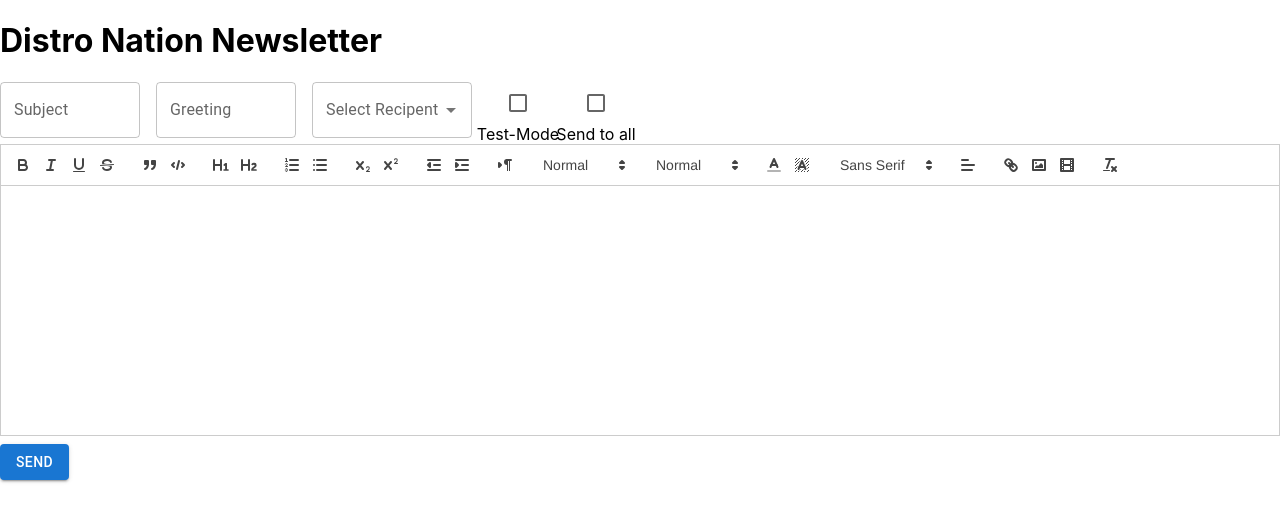
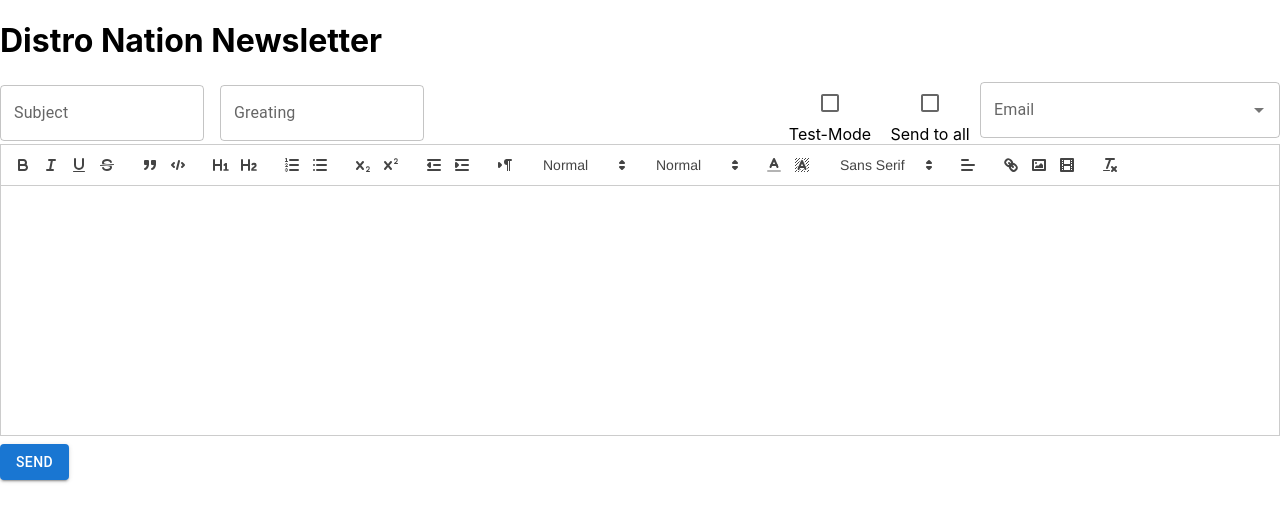
Before and after one commit to agreen757/dn_newsletter, a React (Create React App) app: page / in a window 1280 px wide. Shown: the top 522 px of the page. Built offline with nearby package versions, Linux system fonts and the light colour scheme; no server answers.

Commit message:
restoring formatting to newsletter

```diff
--- a/src/components/NewsletterForm.js
+++ b/src/components/NewsletterForm.js
@@ -31,8 +31,6 @@ const NewsletterForm = () => {
   const [emailList, setEmailList] = useState([]);
   const [sendAll, setSendAll] = useState(false);
   const [testing, setTesting] = useState(false);
-  const [month, setMonth] = useState('');
-  const [year, setYear] = useState('');
 
   //array of months
   const months = [
@@ -159,11 +157,11 @@ const NewsletterForm = () => {
     <h1>Distro Nation Newsletter</h1>
 
     <form onSubmit={handleSubmit}>
-    <Grid container spacing={10} justifyContent='space-between' alignItems={'center'}>
-        <Grid item xl={100}>
+    <Grid container spacing={15} justifyContent='space-between' alignItems={'center'}>
+        <Grid item xl={10}>
           <Grid container direction={'row'} spacing={2}>
 
-            <Grid item xs={2}>
+            <Grid item xs={5}>
                 <TextField
                 id="subject"
                 label="Subject"
@@ -171,27 +169,20 @@ const NewsletterForm = () => {
                 value={subject}
                 onChange={(e) => setSubject(e.target.value)} />
             </Grid>
-            <Grid item xs={2}>
+            <Grid item xs={5}>
               <TextField
                 id="greating"
-                label="Greeting"
+                label="Greating"
                 variant="outlined"
                 value={greating}
                 onChange={(e) => setGreating(e.target.value)} />
             </Grid>
-            <Grid item xs={2}>
-              <FormControl>
-                  <Autocomplete
-                      id="email"
-                      options={emailList}
-                      getOptionLabel={(option) => option.name}
-                      style={{ width: '10em' }}
-                      renderInput={(params) => <TextField {...params} label="Select Recipent" variant="outlined" />}
-                      onChange={(e, value) => setEmail(value.creator?value.creator.email:'')}
-                  />
-              </FormControl>
           </Grid>
-            <Grid item xs={1} alignContent={'right'}>
+        </Grid>
+        <Grid item xl={2} alignContent={'right'}>
+          <Grid container spacing={15} justifyContent='space-between' alignItems={'center'}>
+
+            <Grid item xl={3} alignContent={'right'}>
             <FormControl className='checkbox' style={{width: '100px', textAlign: 'center'}}>
                 <Checkbox
                   color="primary"
@@ -201,9 +192,6 @@ const NewsletterForm = () => {
                 />
                 <label>Test-Mode</label>
               </FormControl>
-            </Grid>
-            <Grid item xs={1} alignContent={'right'}>
-
               <FormControl style={{width: '100px', textAlign: 'center'}}>
                 <Checkbox
                   color="primary"
@@ -213,11 +201,20 @@ const NewsletterForm = () => {
                 />
                 <label>Send to all</label>
               </FormControl>
+              <FormControl>
+                  <Autocomplete
+                      id="email"
+                      options={emailList}
+                      getOptionLabel={(option) => option.name}
+                      style={{ width: 300 }}
+                      renderInput={(params) => <TextField {...params} label="Email" variant="outlined" />}
+                      onChange={(e, value) => setEmail(value.creator?value.creator.email:'')}
+                  />
+              </FormControl>
+            </Grid>
 
           </Grid>
         </Grid>
-        </Grid>
-
       </Grid>
     <ReactQuill theme="snow" value={content} onChange={setContent} modules={modules} style={{ height: '250px' }} />
     <div style={{marginTop:'50px'}}>
```
Lines whose indentation alone changed are shown as unchanged.
